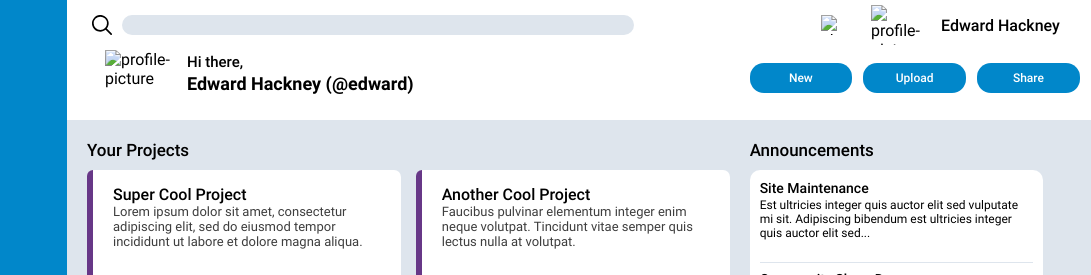
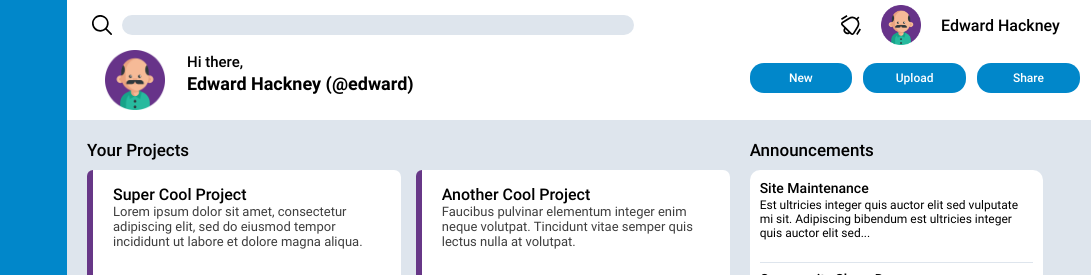
Before and after one commit to xiejon/Admin-Dashboard, a plain HTML site: page index.html in a window 1280 px wide. Shown: the top 275 px of the page, 189-1280 px from the left. Drawn offline with Linux system fonts and the light colour scheme; the site is published under a folder, as on GitHub Pages, so addresses that start at the root find nothing.

Commit message:
fixed bug with unloaded images in github pages

```diff
--- a/index.html
+++ b/index.html
@@ -64,14 +64,14 @@
                     <input type="text" name="search">
                 </div>
                 <div class="nav-icons">
-                    <img src="/icons/bell-ring.svg" alt="alert">
-                    <img src="/icons/man.png" alt="profile-picture">
+                    <img src="icons/bell-ring.svg" alt="alert">
+                    <img src="icons/man.png" alt="profile-picture">
                     <p>Edward Hackney</p>
                 </div>
             </div>
             <div class="bottom">
                 <div class="nav-main">
-                    <img src="/icons/man.png" alt="profile-picture">
+                    <img src="icons/man.png" alt="profile-picture">
                     <div class="greeting">
                         <p>Hi there,</p>
                         <p>Edward Hackney (@edward)</p>
--- a/styles.css
+++ b/styles.css
@@ -6,7 +6,7 @@
 
 @font-face {
     font-family: Roboto;
-    src: url(roboto/Roboto-Regular.ttf);
+    src: url(Roboto/Roboto-Regular.ttf);
 }
 
 @font-face {
```
Also changed, not shown: 1 other file.
